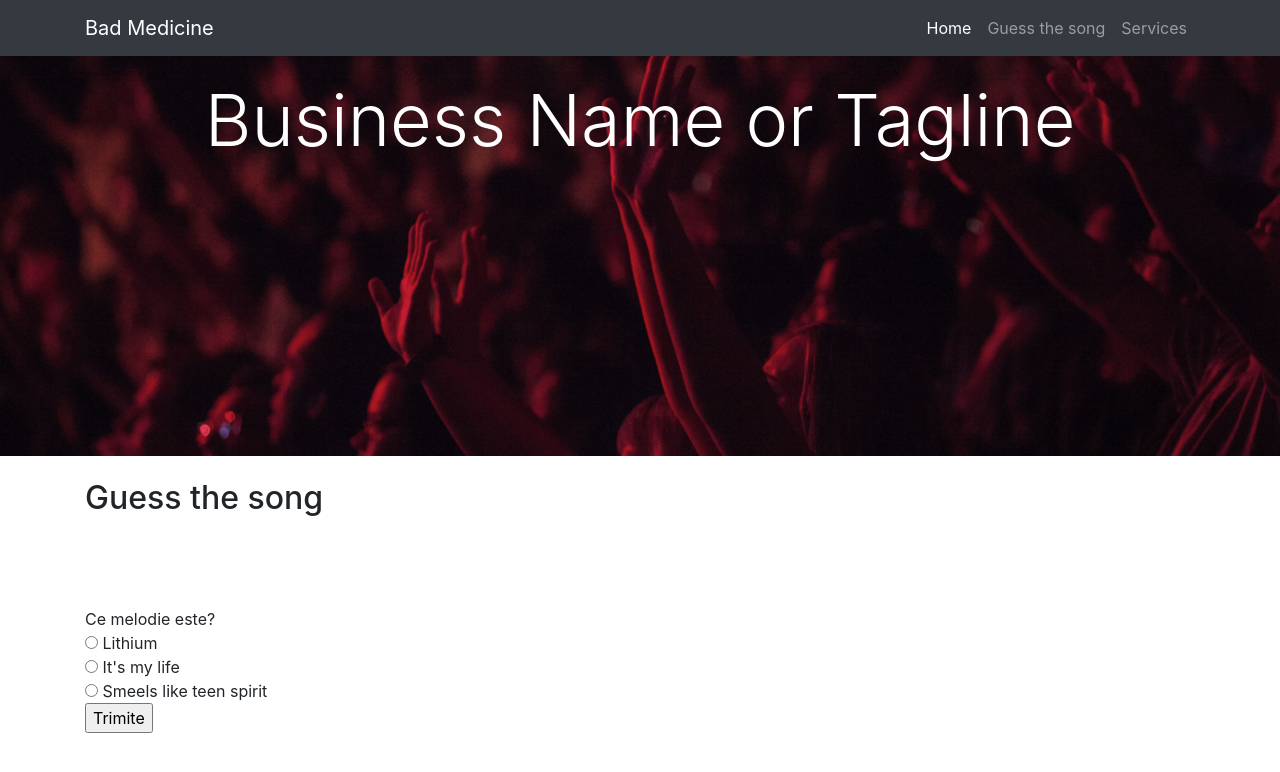
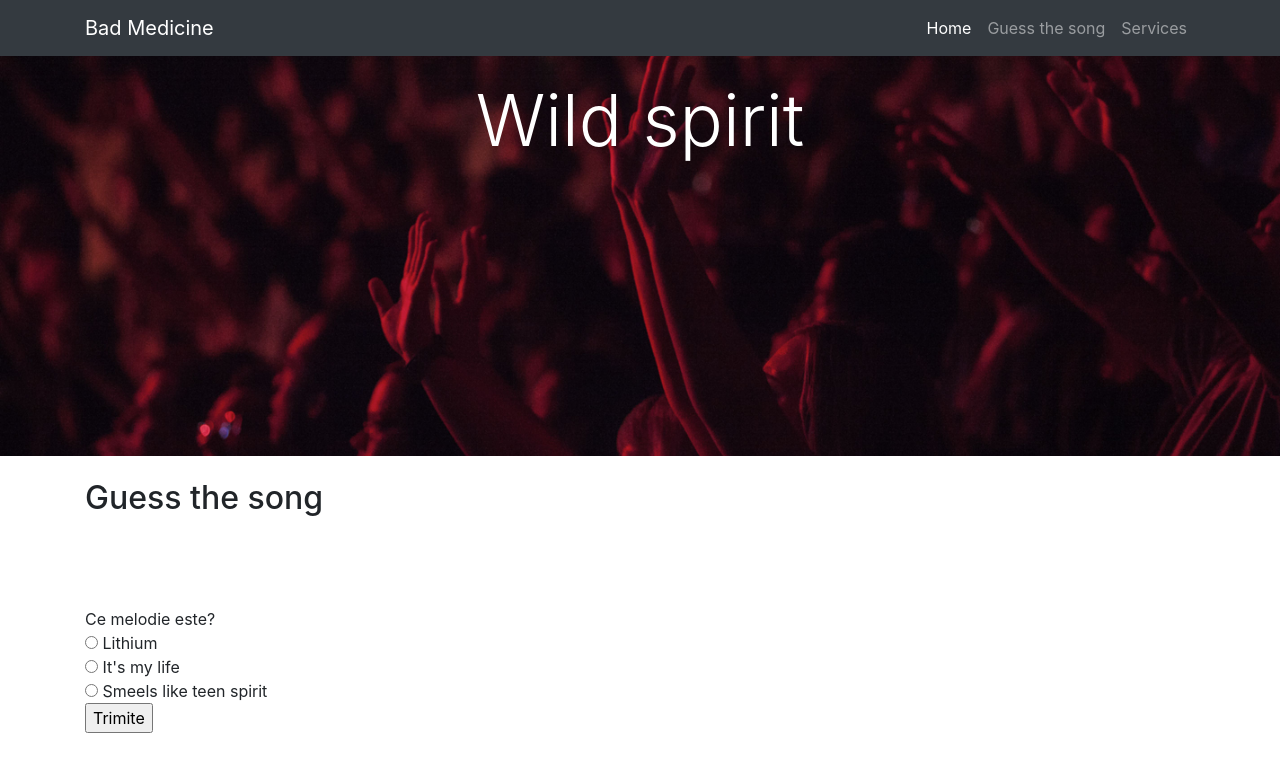
Before and after one commit to elenanegrila/rock, a plain HTML site: page startbootstrap-business-frontpage-gh-pages/guess.html in a window 1280 px wide. Drawn offline with Linux system fonts and the light colour scheme.

Commit message:
Update guess.html

```diff
--- a/startbootstrap-business-frontpage-gh-pages/guess.html
+++ b/startbootstrap-business-frontpage-gh-pages/guess.html
@@ -51,7 +51,7 @@
       <div class="container">
         <div class="row">
           <div class="col-lg-12">
-            <h1 class="display-3 text-center text-white mt-4">Business Name or Tagline</h1>
+            <h1 class="display-3 text-center text-white mt-4">Wild spirit</h1>
           </div>
         </div>
       </div>
```
